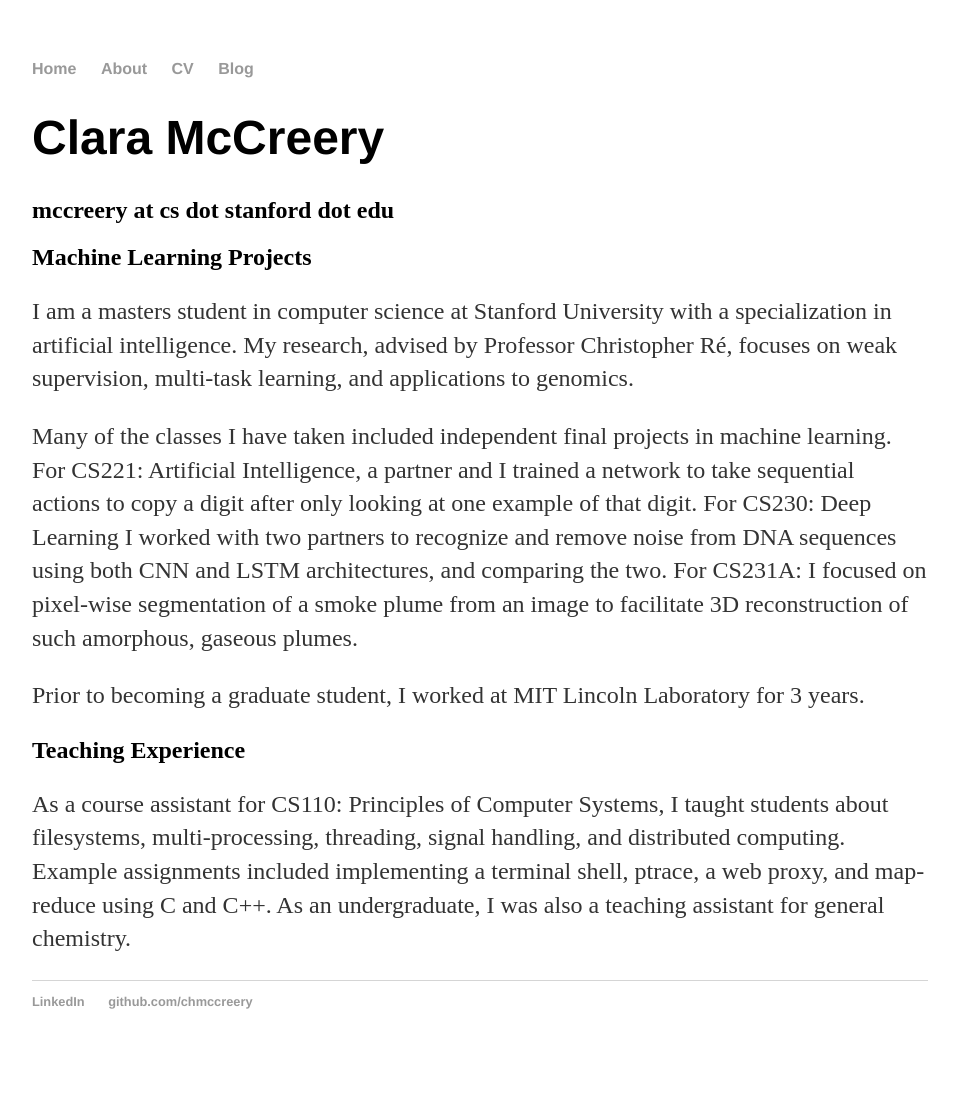
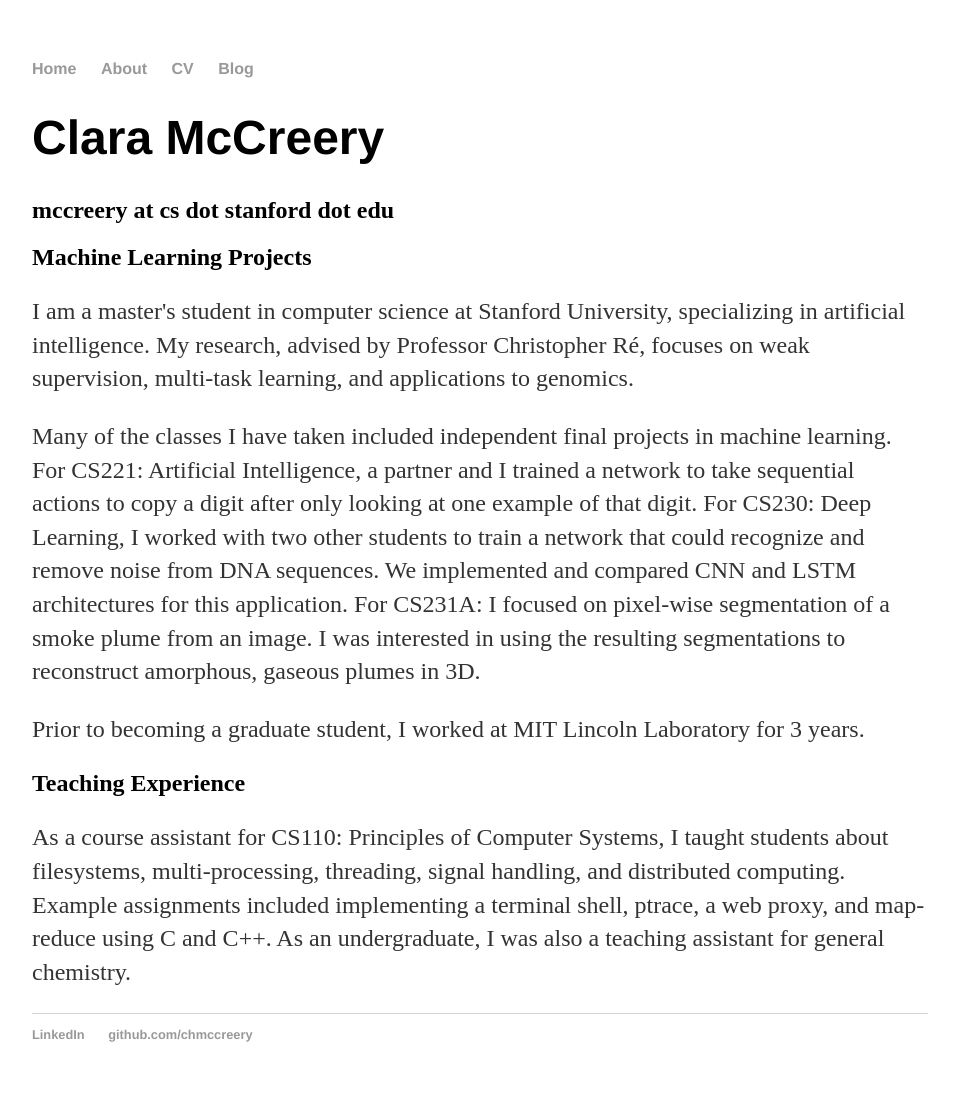
Before and after one commit to chmccreery/chmccreery.github.io, a Jekyll site: the page built from index.html, in a window 1280 px wide. Shown: the whole page, without its empty margins (160-1116 px from the left). Built offline with Jekyll 4.4.1, drawn with Linux system fonts in a browser that asks for light colours; before the commit the page ends 1069 px from its top, so only the background shows below that.

Commit message:
Update index.html

```diff
--- a/index.html
+++ b/index.html
@@ -6,12 +6,12 @@
 	<h1>Clara McCreery</h1>
 	<h2>mccreery at cs dot stanford dot edu</h2>
 	<h2>Machine Learning Projects</h2>
-	<p>I am a masters student in computer science at Stanford University with a specialization in artificial intelligence.
+	<p>I am a master's student in computer science at Stanford University, specializing in artificial intelligence.
 		My research, advised by Professor Christopher Ré, focuses on weak supervision, multi-task learning, and applications to genomics.</p>
 	<p>Many of the classes I have taken included independent final projects in machine learning.
 		For CS221: Artificial Intelligence, a partner and I trained a network to take sequential actions to copy a digit after only looking at one example of that digit.
-		For CS230: Deep Learning I worked with two partners to recognize and remove noise from DNA sequences using both CNN and LSTM architectures, and comparing the two.
-		For CS231A: I focused on pixel-wise segmentation of a smoke plume from an image to facilitate 3D reconstruction of such amorphous, gaseous plumes.</p>
+		For CS230: Deep Learning, I worked with two other students to train a network that could recognize and remove noise from DNA sequences. We implemented and compared CNN and LSTM architectures for this application.
+		For CS231A: I focused on pixel-wise segmentation of a smoke plume from an image. I was interested in using the resulting segmentations to reconstruct amorphous, gaseous plumes in 3D.</p>
 	<p>Prior to becoming a graduate student, I worked at MIT Lincoln Laboratory for 3 years.</p>
 	<h2>Teaching Experience</h2>
 	<p>As a course assistant for CS110: Principles of Computer Systems, I taught students about filesystems, multi-processing, threading, signal handling, and distributed computing.
```
